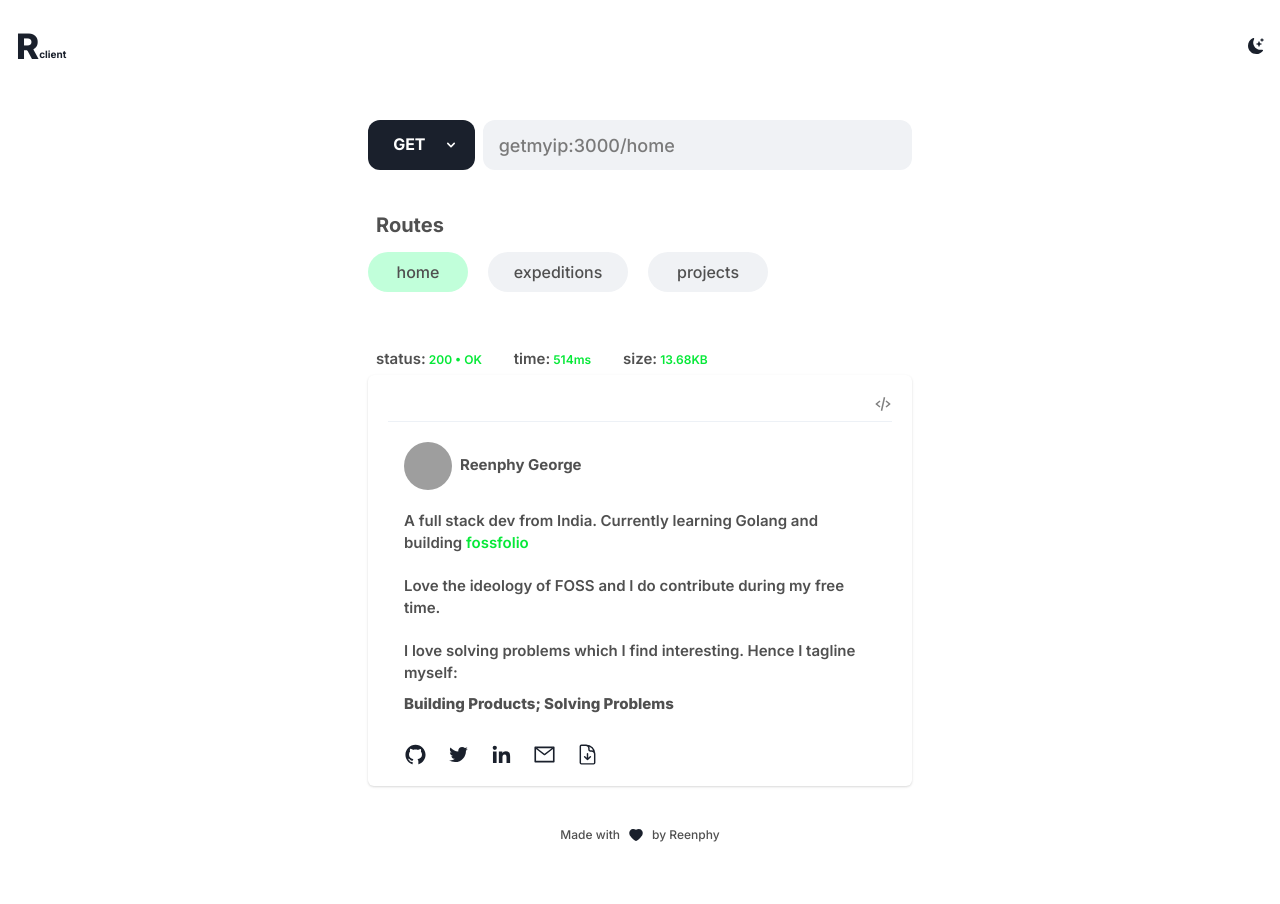
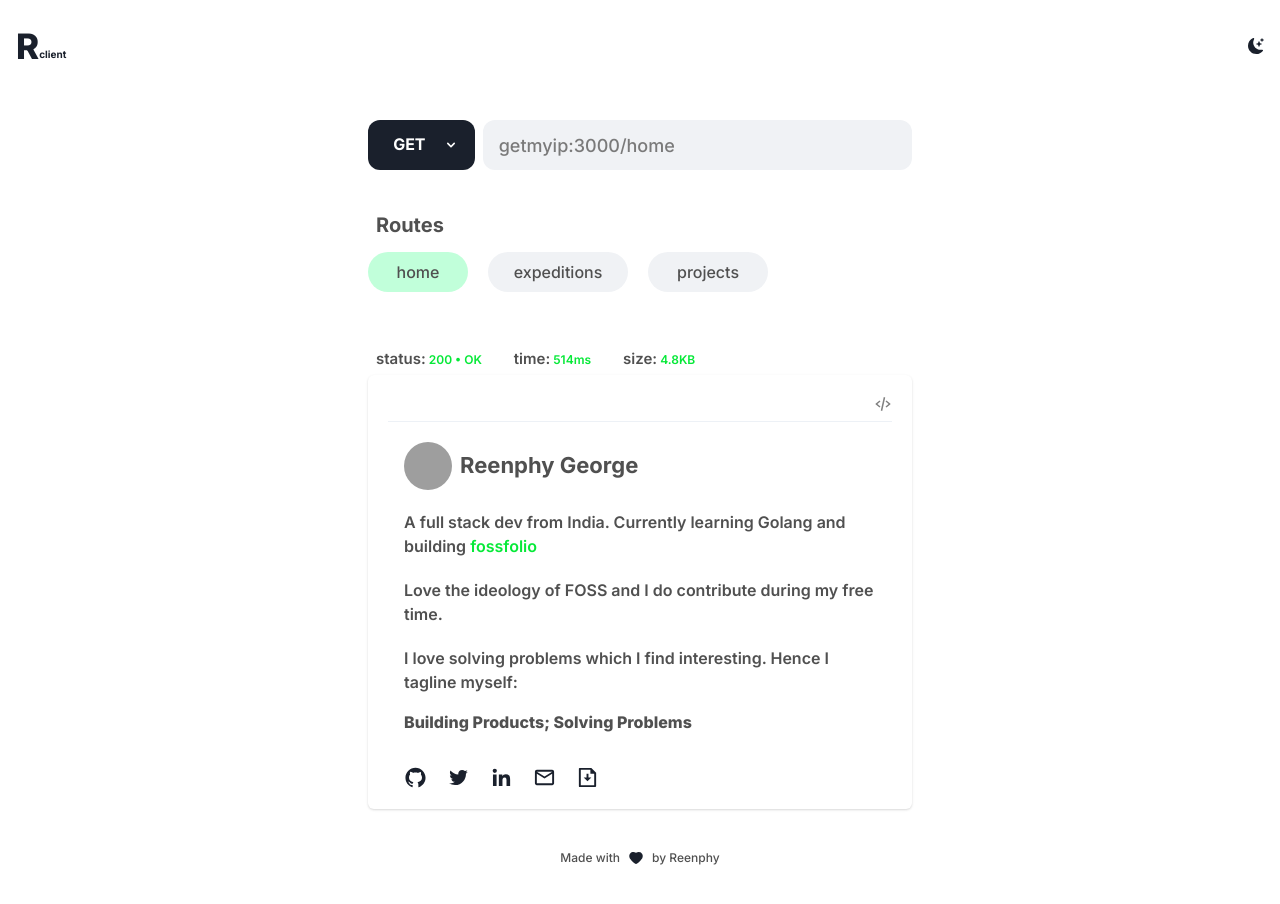
Before and after one commit to reenphygeorge/portfolio, a Next.js app: page / in a window 1280 px wide. Shown: the top 904 px of the page. Built offline with nearby package versions, Linux system fonts and the light colour scheme; grey boxes are pictures that could not be loaded.

Commit message:
feat(web): timing and icon changes

```diff
--- a/src/components/expeditionsPage.tsx
+++ b/src/components/expeditionsPage.tsx
@@ -1,4 +1,4 @@
-import { Flex, HStack, Text, useColorMode } from "@chakra-ui/react";
+import { HStack, Link, Text, useColorMode } from "@chakra-ui/react";
 import { FC } from "react";
 import { HiMagnifyingGlass } from "react-icons/hi2";
 import { AiFillHtml5, AiFillGithub } from "react-icons/ai";
@@ -41,39 +41,100 @@ const ExpeditionsPage: FC = () => {
         <HiMagnifyingGlass size="18px" />
         <Text
           color={colorMode === "light" ? "black.50" : "gray.300"}
-          fontSize="18px"
+          fontSize={["18px", "20px", "22px"]}
           fontWeight="bold"
         >
           Tech Explored
         </Text>
       </HStack>
       <HStack wrap="wrap" mt={10} spacing={[8, 9, 10]}>
+        <Link
+          target="_blank"
+          href="https://developer.mozilla.org/en-US/docs/Web/HTML"
+        >
           <AiFillHtml5 size={30} />
+        </Link>
+        <Link
+          target="_blank"
+          href="https://developer.mozilla.org/en-US/docs/Web/CSS"
+        >
           <BiLogoCss3 size={30} />
+        </Link>
+        <Link
+          target="_blank"
+          href="https://developer.mozilla.org/en-US/docs/Web/javascript"
+        >
           <BiLogoJavascript size={30} />
+        </Link>
+        <Link target="_blank" href="https://getbootstrap.com/">
           <FaBootstrap size={30} />
+        </Link>
+        <Link target="_blank" href="https://www.typescriptlang.org/">
           <BiLogoTypescript size={30} />
+        </Link>
+        <Link target="_blank" href="https://tailwindcss.com/">
           <BiLogoTailwindCss size={30} />
+        </Link>
+        <Link target="_blank" href="https://react.dev/">
           <BiLogoReact size={30} />
+        </Link>
+        <Link target="_blank" href="https://nextjs.org/">
           <TbBrandNextjs size={30} />
+        </Link>
+        <Link target="_blank" href="https://chakra-ui.com/">
           <SiChakraui size={30} />
+        </Link>
+        <Link target="_blank" href="https://firebase.google.com/">
           <SiFirebase size={30} />
+        </Link>
+        <Link target="_blank" href="https://nodejs.org/">
           <BiLogoNodejs size={30} />
+        </Link>
+        <Link target="_blank" href="https://expressjs.com/">
           <SiExpress size={30} />
+        </Link>
+        <Link target="_blank" href="https://nestjs.com/">
           <SiNestjs size={30} />
+        </Link>
+        <Link target="_blank" href="https://prisma.io/">
           <SiPrisma size={30} />
+        </Link>
+        <Link target="_blank" href="https://www.docker.com/">
           <FaDocker size={30} />
+        </Link>
+        <Link target="_blank" href="https://capacitorjs.com/">
           <SiCapacitor size={30} />
+        </Link>
+        <Link target="_blank" href="https://linux.org/">
           <FaLinux size={30} />
+        </Link>
+        <Link target="_blank" href="https://www.python.org/">
           <FaPython size={30} />
+        </Link>
+        <Link target="_blank" href="https://www.java.com/en/">
           <FaJava size={30} />
+        </Link>
+        <Link target="_blank" href="https://go.dev">
           <FaGolang size={30} />
+        </Link>
+        <Link target="_blank" href="https://figma.com">
           <FaFigma size={30} />
+        </Link>
+        <Link target="_blank" href="https://git-scm.com/">
           <BiLogoGit size={30} />
+        </Link>
+        <Link target="_blank" href="https://mongodb.com/">
           <BiLogoMongodb size={30} />
+        </Link>
+        <Link target="_blank" href="https://www.postgresql.org/">
           <BiLogoPostgresql size={30} />
+        </Link>
+        <Link target="_blank" href="https://www.mysql.com/">
           <TbBrandMysql size={30} />
+        </Link>
+        <Link target="_blank" href="https://github.com">
           <AiFillGithub size={30} />
+        </Link>
       </HStack>
     </>
   );
--- a/src/components/homePage.tsx
+++ b/src/components/homePage.tsx
@@ -7,13 +7,10 @@ import {
   useColorMode,
 } from "@chakra-ui/react";
 import { FC } from "react";
-import {
-  AiOutlineGithub,
-  AiOutlineTwitter,
-  AiOutlineMail,
-} from "react-icons/ai";
+import { AiOutlineGithub, AiOutlineTwitter } from "react-icons/ai";
 import { BiLogoLinkedin } from "react-icons/bi";
-import { HiOutlineDocumentArrowDown } from "react-icons/hi2";
+import { RiFileDownloadLine } from "react-icons/ri";
+import { MdOutlineMailOutline } from "react-icons/md";
 
 const HomePage: FC = () => {
   const { colorMode } = useColorMode();
@@ -28,7 +25,7 @@ const HomePage: FC = () => {
         />
         <Text
           color={colorMode === "light" ? "black.50" : "gray.300"}
-          fontSize="15px"
+          fontSize={["18px", "20px", "22px"]}
           fontWeight="bold"
         >
           Reenphy George
@@ -37,7 +34,7 @@ const HomePage: FC = () => {
       <Box mt={5}>
         <Text
           color={colorMode === "light" ? "black.50" : "gray.300"}
-          fontSize="15px"
+          fontSize={["14px", "15px", "16px"]}
           fontWeight="semibold"
         >
           A full stack dev from India. Currently learning Golang and
@@ -53,7 +50,7 @@ const HomePage: FC = () => {
         <Text
           color={colorMode === "light" ? "black.50" : "gray.300"}
           mt={5}
-          fontSize="15px"
+          fontSize={["14px", "15px", "16px"]}
           fontWeight="semibold"
         >
           Love the ideology of FOSS and I do contribute during my free time.
@@ -61,7 +58,7 @@ const HomePage: FC = () => {
         <Text
           color={colorMode === "light" ? "black.50" : "gray.300"}
           mt={5}
-          fontSize="15px"
+          fontSize={["14px", "15px", "16px"]}
           fontWeight="semibold"
         >
           I love solving problems which I find interesting. Hence I tagline
@@ -69,13 +66,13 @@ const HomePage: FC = () => {
         </Text>
         <Text
           color={colorMode === "light" ? "black.50" : "gray.300"}
-          mt={2}
-          fontSize="15px"
+          mt={4}
+          fontSize={["14px", "15px", "16px"]}
           fontWeight="black"
         >
           Building Products; Solving Problems
         </Text>
-        <HStack spacing={5} mt={7}>
+        <HStack spacing={5} mt={8}>
           <Link
             target="_blank"
             href="https://github.com/reenphygeorge"
@@ -102,14 +99,16 @@ const HomePage: FC = () => {
             href="mailto:reenphygeorge@gmail.com"
             fontWeight="bold"
           >
-            <AiOutlineMail size={23} />
+            <MdOutlineMailOutline size={23} />
           </Link>
           <Link
             target="_blank"
-            href="mailto:reenphygeorge@gmail.com"
+            href="/Reenphy.pdf"
+            download
+            rel="noreferrer"
             fontWeight="bold"
           >
-            <HiOutlineDocumentArrowDown size={23} />
+            <RiFileDownloadLine size={23} />
           </Link>
         </HStack>
       </Box>
--- a/src/components/projectsPage.tsx
+++ b/src/components/projectsPage.tsx
@@ -52,7 +52,7 @@ const ProjectsPage = () => {
             fontSize={["16px", "18px", "20px"]}
             fontWeight="bold"
           >
-            Tinker Platform
+            TinkerHub Platform
           </Text>
           <Text
             mt={2}
@@ -61,7 +61,7 @@ const ProjectsPage = () => {
             fontWeight="medium"
           >
             Tinkerhub Platform is a community built platform for Tinkers to
-            conduct there activities.
+            conduct their activities.
           </Text>
           <HStack mt={2} spacing={5}>
             <Link target="_blank" href="https://github.com/tinkerhub/platform">
--- a/src/components/responseData.tsx
+++ b/src/components/responseData.tsx
@@ -1,4 +1,3 @@
-import Image from "next/image";
 import {
   Box,
   Card,
@@ -12,11 +11,10 @@ import {
   useColorMode,
 } from "@chakra-ui/react";
 import { FC, useContext, useEffect, useState } from "react";
-import { BiCodeAlt } from "react-icons/bi";
+import { BiSad, BiCodeAlt } from "react-icons/bi";
 import Lottie from "lottie-react";
 import spinner from "../../public/spinner.json";
 import { RequestContext } from "@/contexts/requestContext";
-import wave from "../../public/wave.gif";
 import HomePage from "./homePage";
 import ExpeditionsPage from "./expeditionsPage";
 import ProjectsPage from "./projectsPage";
@@ -25,13 +23,13 @@ const ResponseData: FC = () => {
   const [viewCodeColor, setViewCodeColor] = useState<string>("gray");
   const [loading, setLoading] = useState<boolean>(true);
   const [loadingTime, setLoadingTime] = useState<number>();
-  const { payload, setPayload } = useContext(RequestContext);
+  const { payload } = useContext(RequestContext);
   const { method, route } = payload;
 
   const { colorMode } = useColorMode();
 
   useEffect(() => {
-    let randomDuration: number = Math.floor(Math.random() * 301) + 100; // Generate a random number between 100 and 300
+    let randomDuration: number = Math.floor(Math.random() * 301) + 100;
     method === "GET" ? (randomDuration *= 2) : "";
     setLoadingTime(randomDuration);
     setLoading(true);
@@ -104,6 +102,7 @@ const ResponseData: FC = () => {
               fontWeight="semibold"
               display={method !== "GET" ? "none" : "block"}
             >
+              {route === "home" ? (
                 <Highlight
                   query="size:"
                   styles={{
@@ -111,15 +110,36 @@ const ResponseData: FC = () => {
                     fontSize: "15",
                   }}
                 >
-                size: 13.68KB
+                  size: 4.8KB
                 </Highlight>
+              ) : route === "expeditions" ? (
+                <Highlight
+                  query="size:"
+                  styles={{
+                    color: colorMode === "light" ? "black.50" : "gray.300",
+                    fontSize: "15",
+                  }}
+                >
+                  size: 38.3KB
+                </Highlight>
+              ) : (
+                <Highlight
+                  query="size:"
+                  styles={{
+                    color: colorMode === "light" ? "black.50" : "gray.300",
+                    fontSize: "15",
+                  }}
+                >
+                  size: 12.26KB
+                </Highlight>
+              )}
             </Text>
           </HStack>
         )}
       </Flex>
       <Card
         mt={1}
-        height={method === "GET" ? "fit-content" : "80"}
+        height="fit-content"
         bg={colorMode === "light" ? "white" : "gray.800"}
       >
         <CardBody>
@@ -154,7 +174,18 @@ const ResponseData: FC = () => {
             ) : route === "projects" && method === "GET" ? (
               <ProjectsPage />
             ) : (
-              <Image src={wave} alt="wave" width={30} height={30} />
+              <Flex h="80" justify="center" alignItems="center">
+                <HStack>
+                  <Text
+                    color={colorMode === "light" ? "black.50" : "gray.300"}
+                    fontSize={["14px", "15px", "16px"]}
+                    fontWeight="semibold"
+                  >
+                    API Not Found
+                  </Text>
+                  <BiSad />
+                </HStack>
+              </Flex>
             )}
           </Container>
         </CardBody>
```
Also changed, not shown: public/wave.gif (deleted), 1 other file (tests, documents, lock files or other folders). Lines whose indentation alone changed are shown as unchanged.
